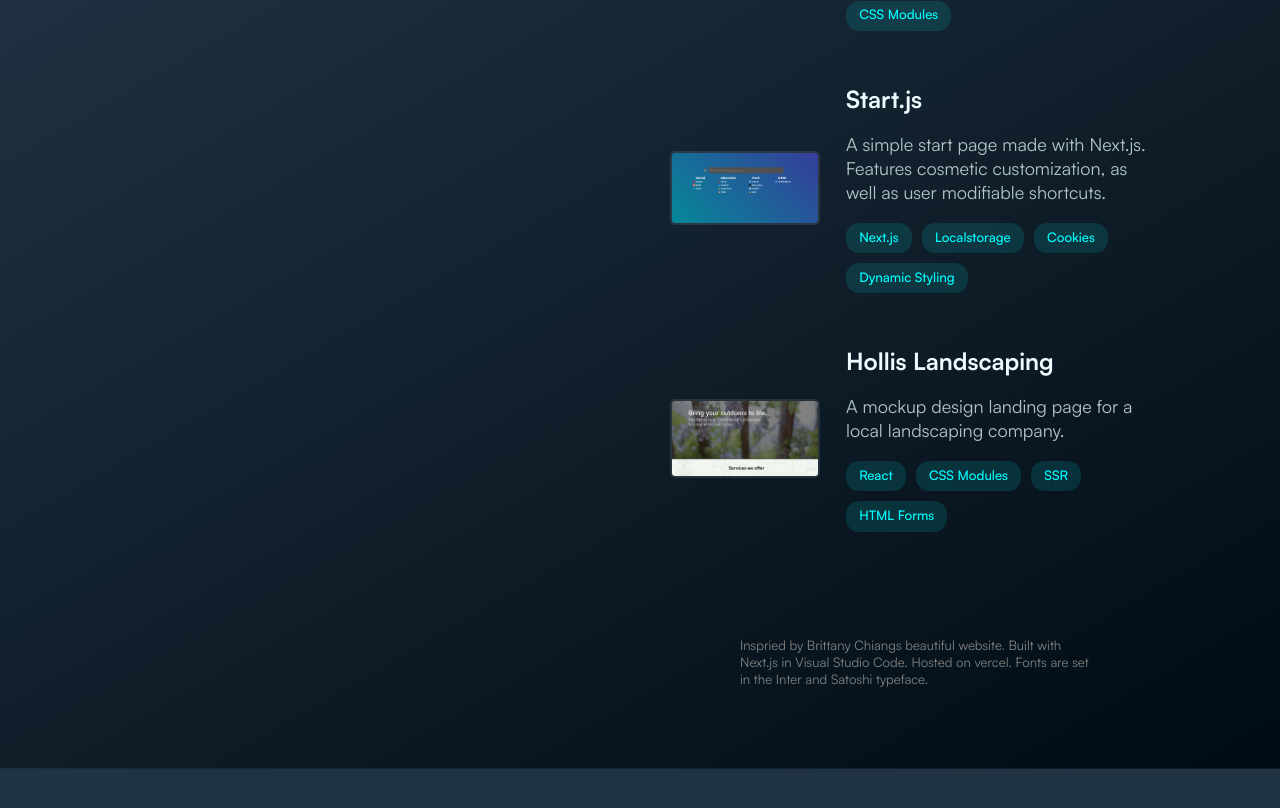
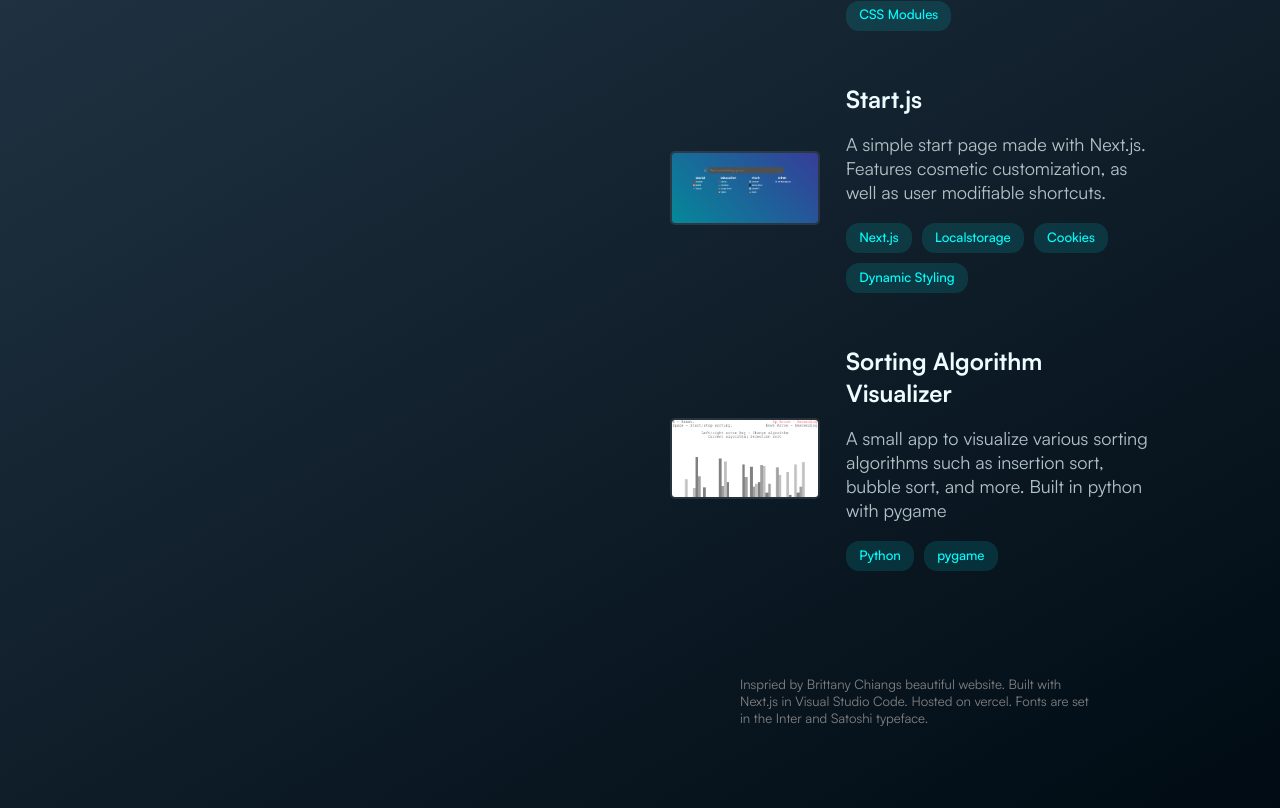
Before and after one commit to DominicClerici/personal-portfolio, a Next.js app: page / in a window 1280 px wide. Shown: the part 1713-2521 px from the top of the page. Before the commit the page ends 2482 px from the top, so only its background shows below. Built offline with nearby package versions, Linux system fonts and the light colour scheme.

Commit message:
new proj

```diff
--- a/components/Project/Project.js
+++ b/components/Project/Project.js
@@ -1,5 +1,5 @@
 import React from "react"
-import img from "@/app/hollisLandscaping.png"
+import img from "@/app/sorting.png"
 import spo from "@/app/spo.webp"
 import start from "@/app/start.webp"
 import Module from "../Module/Module"
@@ -24,11 +24,11 @@ const Project = () => {
           skills={["Next.js", "Localstorage", "Cookies", "Dynamic Styling"]}
         ></Module>
         <Module
-          link={"https://hollislandscaping.vercel.app/"}
+          link={"https://github.com/DominicClerici/sorting-visualizer"}
           img={img}
-          title="Hollis Landscaping"
-          desc="A mockup design landing page for a local landscaping company."
-          skills={["React", "CSS Modules", "SSR", "HTML Forms"]}
+          title="Sorting Algorithm Visualizer"
+          desc="A small app to visualize various sorting algorithms such as insertion sort, bubble sort, and more. Built in python with pygame"
+          skills={["Python", "pygame"]}
         ></Module>
       </div>
     </section>
```
Also changed, not shown: app/sorting.png (added).
